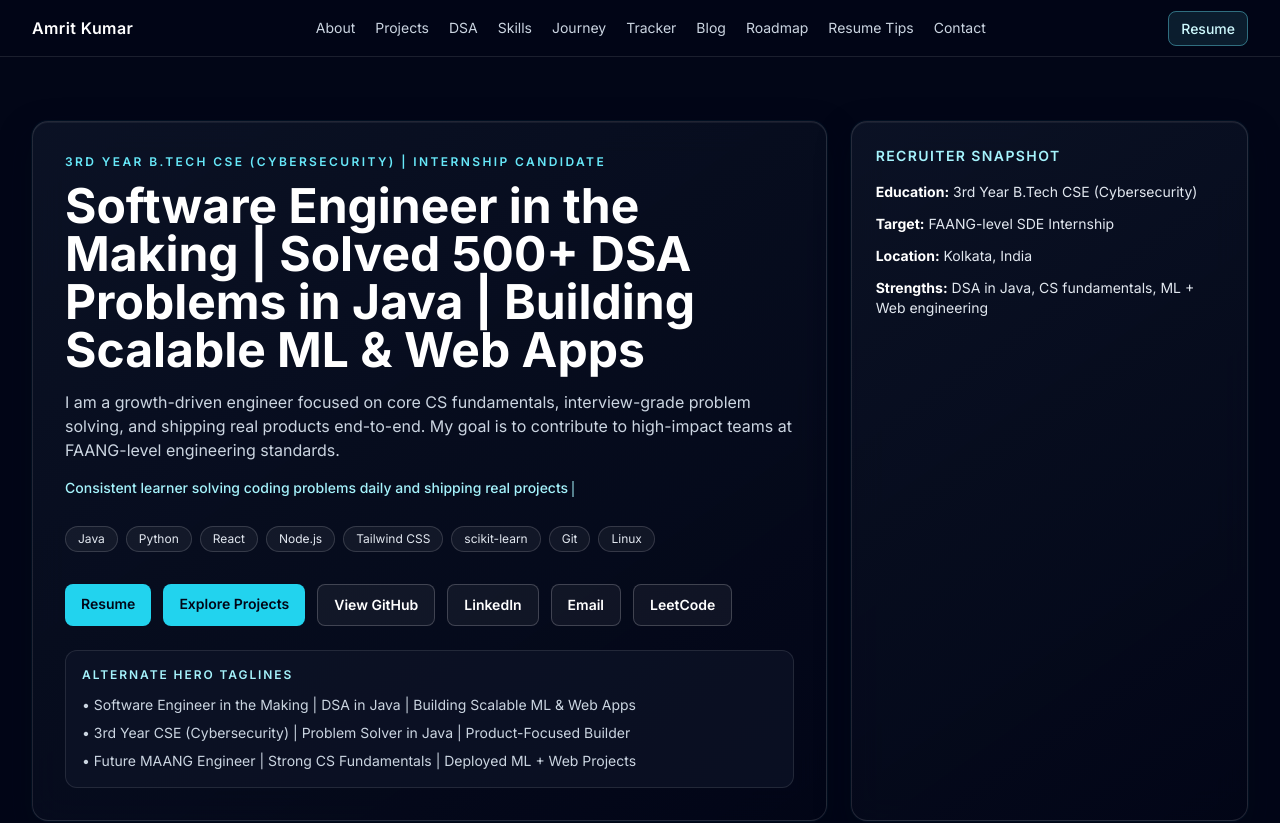
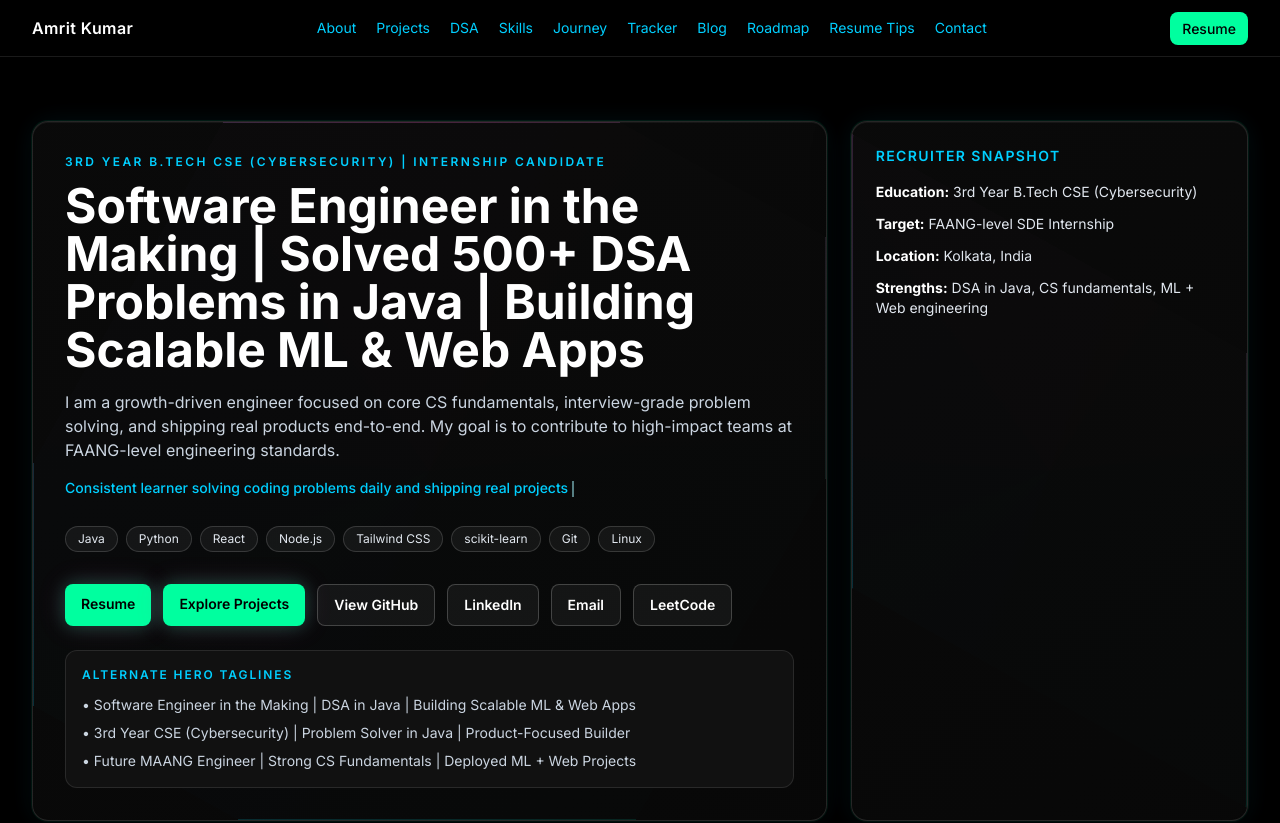
Before and after one commit to amrit100612/Portfolio, a React (Vite) app: page / in a window 1280 px wide. Shown: the top 823 px of the page. Built offline with nearby package versions, Linux system fonts and the light colour scheme.

Commit message:
bg colour added

```diff
--- a/src/App.jsx
+++ b/src/App.jsx
@@ -13,8 +13,8 @@ import ContactSection from './components/ContactSection'
 
 function App() {
   return (
-    <div className="relative min-h-screen overflow-x-hidden bg-slate-950 text-slate-100 antialiased">
-      <div className="pointer-events-none absolute inset-0 -z-10 bg-[radial-gradient(circle_at_top,rgba(56,189,248,0.12),transparent_48%),radial-gradient(circle_at_80%_20%,rgba(168,85,247,0.12),transparent_38%)]" />
+    <div className="relative min-h-screen overflow-x-hidden bg-black text-slate-100 antialiased">
+      <div className="pointer-events-none absolute inset-0 -z-10 bg-[radial-gradient(circle_at_top,rgba(0,207,255,0.16),transparent_46%),radial-gradient(circle_at_80%_20%,rgba(255,78,205,0.14),transparent_38%)]" />
       <Navbar />
       <main className="mx-auto flex w-full max-w-7xl flex-col gap-8 px-4 pb-16 sm:px-6 lg:px-8">
         <Hero />
--- a/src/components/DsaSection.jsx
+++ b/src/components/DsaSection.jsx
@@ -75,7 +75,7 @@ export default function DsaSection() {
           href={dsa.profileUrl}
           target="_blank"
           rel="noreferrer"
-          className="mt-4 inline-flex rounded-lg border border-cyan-300/35 bg-cyan-300/10 px-4 py-2 text-xs font-semibold uppercase tracking-wide text-cyan-100 transition hover:border-cyan-200/60 hover:bg-cyan-300/20"
+          className="mt-4 inline-flex rounded-lg bg-cyan-400 px-4 py-2 text-xs font-semibold uppercase tracking-wide text-slate-950 transition hover:bg-cyan-300"
         >
           View LeetCode Profile
         </a>
--- a/src/components/Navbar.jsx
+++ b/src/components/Navbar.jsx
@@ -38,7 +38,7 @@ export default function Navbar() {
             href={profile.resume}
             target="_blank"
             rel="noreferrer"
-            className="rounded-lg border border-cyan-300/40 bg-cyan-300/10 px-3 py-2 text-xs font-medium text-cyan-100 transition hover:border-cyan-200/60 hover:bg-cyan-300/20 sm:text-sm"
+            className="rounded-lg bg-cyan-400 px-3 py-2 text-xs font-medium text-slate-950 transition hover:bg-cyan-300 sm:text-sm"
           >
             Resume
           </a>
@@ -75,7 +75,7 @@ export default function Navbar() {
             target="_blank"
             rel="noreferrer"
             onClick={handleLinkClick}
-            className="mt-3 inline-flex rounded-lg border border-cyan-300/40 bg-cyan-300/10 px-3 py-2 text-xs font-medium text-cyan-100 transition hover:border-cyan-200/60 hover:bg-cyan-300/20"
+            className="mt-3 inline-flex rounded-lg bg-cyan-400 px-3 py-2 text-xs font-medium text-slate-950 transition hover:bg-cyan-300"
           >
             Resume
           </a>
--- a/src/components/Projects.jsx
+++ b/src/components/Projects.jsx
@@ -66,7 +66,7 @@ export default function Projects() {
                     href={project.repoUrl}
                     target="_blank"
                     rel="noreferrer"
-                    className="rounded-lg border border-white/20 bg-white/5 px-4 py-2 text-xs font-semibold uppercase tracking-wide text-white transition hover:border-white/35 hover:bg-white/10"
+                    className="rounded-lg bg-cyan-400 px-4 py-2 text-xs font-semibold uppercase tracking-wide text-slate-950 transition hover:bg-cyan-300"
                   >
                     GitHub Repo
                   </a>
@@ -76,7 +76,7 @@ export default function Projects() {
                     href={project.liveUrl}
                     target="_blank"
                     rel="noreferrer"
-                    className="rounded-lg border border-cyan-300/35 bg-cyan-300/10 px-4 py-2 text-xs font-semibold uppercase tracking-wide text-cyan-100 transition hover:border-cyan-200/60 hover:bg-cyan-300/20"
+                    className="rounded-lg bg-cyan-400 px-4 py-2 text-xs font-semibold uppercase tracking-wide text-slate-950 transition hover:bg-cyan-300"
                   >
                     Live Demo
                   </a>
--- a/src/index.css
+++ b/src/index.css
@@ -10,21 +10,137 @@
   -webkit-font-smoothing: antialiased;
   -moz-osx-font-smoothing: grayscale;
   scroll-behavior: smooth;
+  --bg-main: #000000;
+  --bg-section: #0a0a0a;
+  --bg-card: #111111;
+  --accent-neon-green: #00ff9f;
+  --accent-neon-green-hover: #00d98a;
+  --accent-electric-blue: #00cfff;
+  --accent-pink-glow: #ff4ecd;
 }
 
 body {
   min-height: 100vh;
   margin: 0;
-  background: radial-gradient(circle at top, rgba(34, 211, 238, 0.08), transparent 45%),
-    radial-gradient(circle at 80% 0%, rgba(168, 85, 247, 0.08), transparent 35%),
-    #020617;
+  background: radial-gradient(circle at top, rgba(0, 207, 255, 0.1), transparent 42%),
+    radial-gradient(circle at 80% 0%, rgba(255, 78, 205, 0.12), transparent 36%),
+    var(--bg-main);
   color: #e2e8f0;
 }
 
 .glass {
+  position: relative;
+  overflow: hidden;
   border: 1px solid rgba(255, 255, 255, 0.12);
-  background: linear-gradient(145deg, rgba(15, 23, 42, 0.72), rgba(2, 6, 23, 0.88));
+  background: linear-gradient(145deg, rgba(10, 10, 10, 0.96), rgba(8, 8, 8, 0.96));
   backdrop-filter: blur(16px);
-  box-shadow: 0 14px 34px rgba(2, 8, 23, 0.35), inset 0 1px 0 rgba(255, 255, 255, 0.06),
-    0 0 0 1px rgba(34, 211, 238, 0.05);
+  box-shadow: 0 14px 34px rgba(0, 0, 0, 0.5), inset 0 1px 0 rgba(255, 255, 255, 0.05),
+    0 0 0 1px rgba(0, 255, 159, 0.09), 0 0 28px rgba(0, 207, 255, 0.08);
+  transition: box-shadow 0.3s ease, transform 0.3s ease;
 }
+
+.glass::before {
+  content: '';
+  position: absolute;
+  inset: -1px;
+  border-radius: inherit;
+  background: conic-gradient(
+    from 0deg,
+    rgba(0, 255, 159, 0.15),
+    rgba(0, 207, 255, 0.28),
+    rgba(255, 78, 205, 0.3),
+    rgba(0, 255, 159, 0.15)
+  );
+  animation: neonSweep 5.2s linear infinite;
+  pointer-events: none;
+  opacity: 0.7;
+}
+
+.glass::after {
+  content: '';
+  position: absolute;
+  inset: 1px;
+  border-radius: inherit;
+  background: linear-gradient(145deg, rgba(10, 10, 10, 0.96), rgba(8, 8, 8, 0.96));
+  pointer-events: none;
+}
+
+.glass > * {
+  position: relative;
+  z-index: 1;
+}
+
+.glass:hover {
+  transform: translateY(-2px);
+  box-shadow: 0 16px 36px rgba(0, 0, 0, 0.6), 0 0 24px rgba(0, 255, 159, 0.2), 0 0 42px rgba(255, 78, 205, 0.12);
+}
+
+@keyframes neonPulse {
+  0%,
+  100% {
+    box-shadow: 0 0 0 rgba(0, 255, 159, 0), 0 0 0 rgba(255, 78, 205, 0);
+  }
+  50% {
+    box-shadow: 0 0 18px rgba(0, 255, 159, 0.24), 0 0 28px rgba(255, 78, 205, 0.18);
+  }
+}
+
+@keyframes neonSweep {
+  0% {
+    transform: rotate(0deg);
+  }
+  100% {
+    transform: rotate(360deg);
+  }
+}
+
+@media (prefers-reduced-motion: reduce) {
+  .glass::before,
+  [class*='bg-cyan-400'] {
+    animation: none !important;
+  }
+}
+
+[class*='bg-slate-950'] {
+  background-color: var(--bg-main) !important;
+}
+
+[class*='bg-slate-900/60'] {
+  background-color: var(--bg-card) !important;
+}
+
+[class*='text-cyan-100'],
+[class*='text-cyan-200'],
+[class*='text-cyan-300'] {
+  color: var(--accent-electric-blue) !important;
+}
+
+[class*='border-cyan-300'],
+[class*='border-cyan-200'] {
+  border-color: color-mix(in srgb, var(--accent-electric-blue) 45%, #ffffff 55%) !important;
+}
+
+[class*='bg-cyan-300/10'],
+[class*='bg-cyan-300/20'] {
+  background-color: color-mix(in srgb, var(--accent-electric-blue) 16%, transparent) !important;
+}
+
+[class*='bg-cyan-400'] {
+  background-color: var(--accent-neon-green) !important;
+  color: #000000 !important;
+  animation: neonPulse 2s ease-in-out infinite;
+}
+
+[class*='hover:bg-cyan-300']:hover {
+  background-color: var(--accent-neon-green-hover) !important;
+}
+
+[class*='from-cyan-400'] {
+  --tw-gradient-from: var(--accent-neon-green) var(--tw-gradient-from-position) !important;
+  --tw-gradient-to: rgb(0 255 159 / 0) var(--tw-gradient-to-position) !important;
+  --tw-gradient-stops: var(--tw-gradient-from), var(--tw-gradient-to) !important;
+}
+
+[class*='to-purple-400'] {
+  --tw-gradient-to: var(--accent-pink-glow) var(--tw-gradient-to-position) !important;
+}
```
